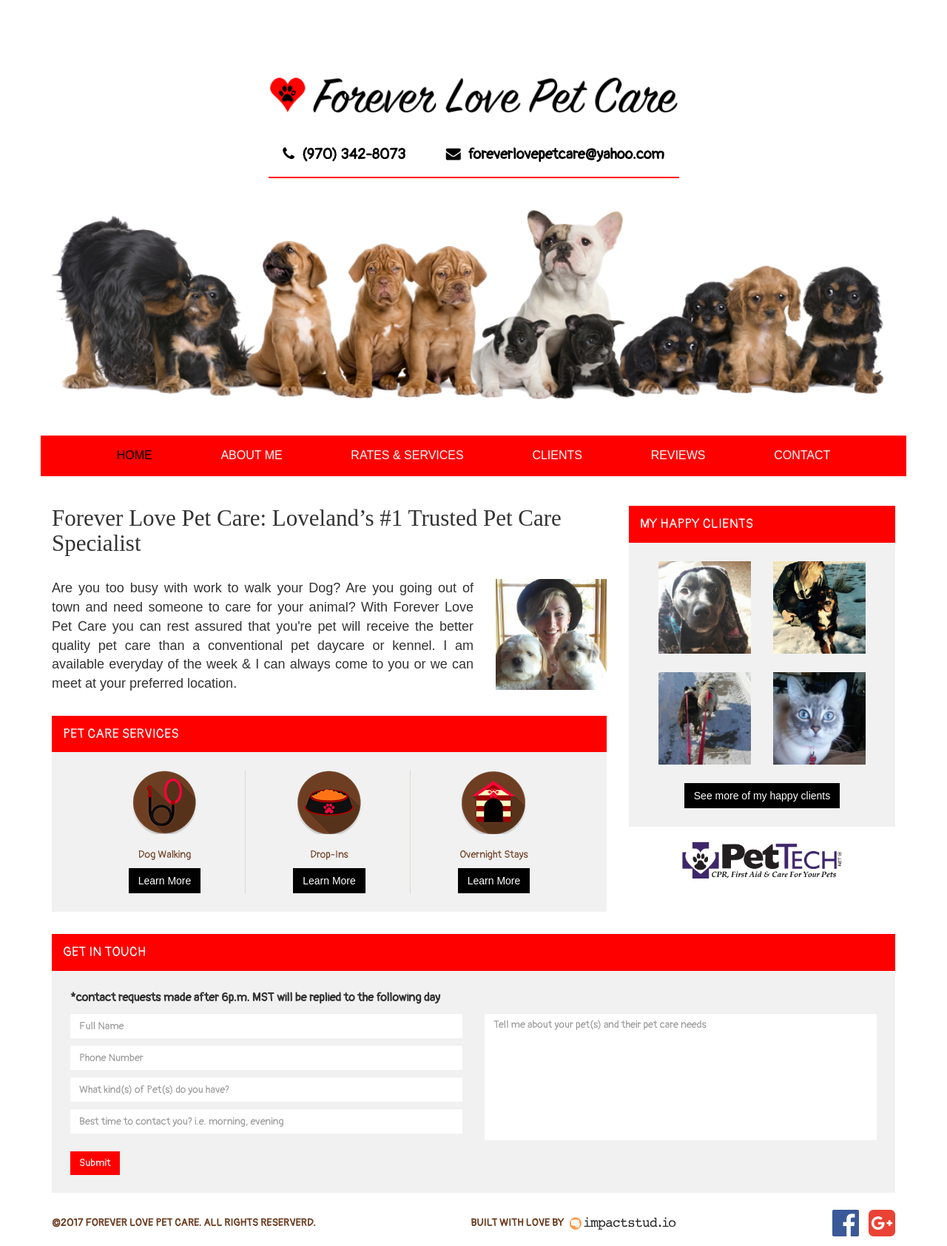
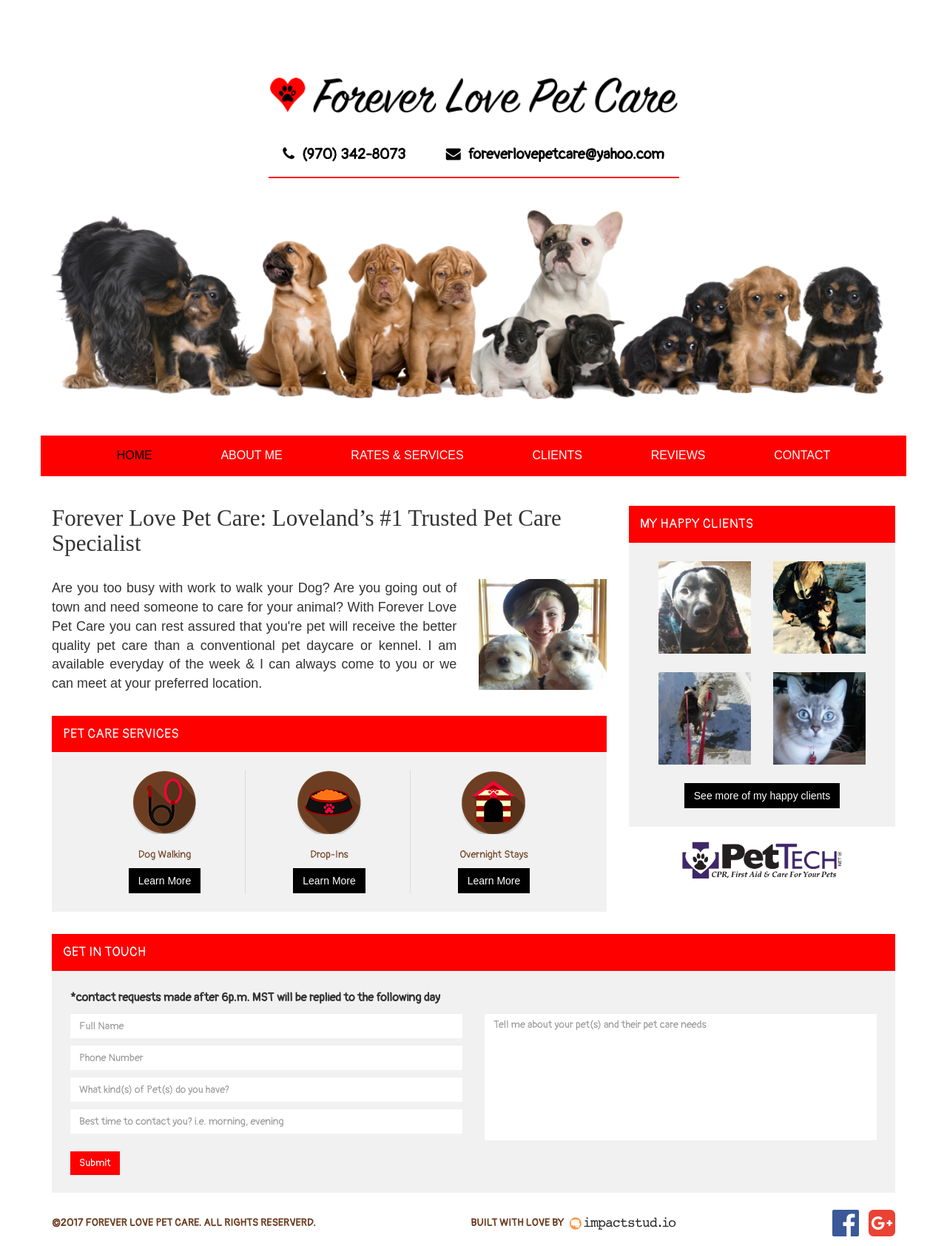
Before and after one commit to JWizerd/2017_foreverlovepetcare, a Jekyll site: the page built from index.html, in a window 1280 px wide. Shown: the whole page at 74% size. Built offline with Jekyll 4.4.1, drawn with Linux system fonts in a browser that asks for light colours; nearby versions of some CDN libraries; some web fonts are replaced.

Commit message:
owner-pic relative width to troubleshoot ipad bug

```diff
--- a/assets/css/main.scss
+++ b/assets/css/main.scss
@@ -157,7 +157,7 @@
 }
 
 .owner-pic {
-  width: 150px;
+  width: 24%;
   height: 150px;
   margin-left: 30px;
   order: 2;
@@ -166,6 +166,7 @@
 .lead-description p {
   font-size: 18px;
   order: 1;
+  width: 76%;
 }
 
 
@@ -368,6 +369,10 @@
     flex-direction: column;
   }
 
+  .lead-description p {
+    width: 100%;
+  }
+
   .owner-pic {
     order: 1;
     display: block;
```
Also changed, not shown: 1 other file.
